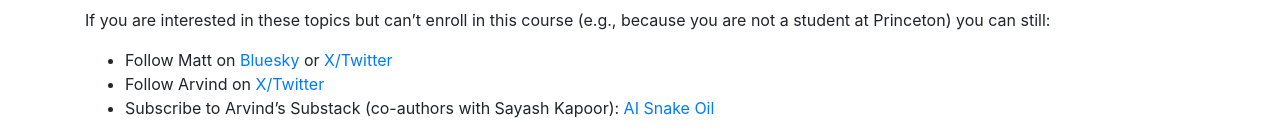
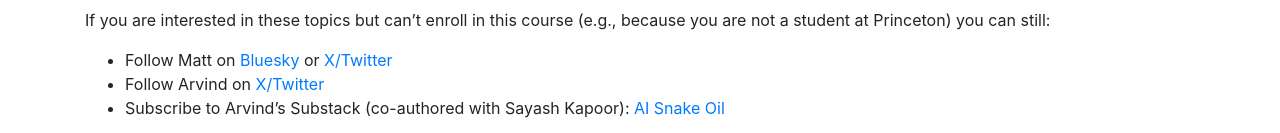
Before and after one commit to msalganik/soc555-cos598J_s2024, a Jekyll site: the page built from index.md, in a window 1280 px wide. Shown: the part 905-1038 px from the top of the page. Built offline with Jekyll 4.4.1, drawn with Linux system fonts in a browser that asks for light colours; comment, search, counter and statistics services are not loaded.

Commit message:
fixing typo

```diff
--- a/index.md
+++ b/index.md
@@ -35,4 +35,4 @@ If you are interested in these topics but can't enroll in this course (e.g., bec
 
 - Follow Matt on <a href="https://bsky.app/profile/msalganik.bsky.social">Bluesky</a> or <a href="https://twitter.com/msalganik">X/Twitter</a>
 - Follow Arvind on <a href="https://twitter.com/random_walker">X/Twitter</a>
-- Subscribe to Arvind's Substack (co-authors with Sayash Kapoor): <a href="https://www.aisnakeoil.com/">AI Snake Oil</a>
+- Subscribe to Arvind's Substack (co-authored with Sayash Kapoor): <a href="https://www.aisnakeoil.com/">AI Snake Oil</a>
```
